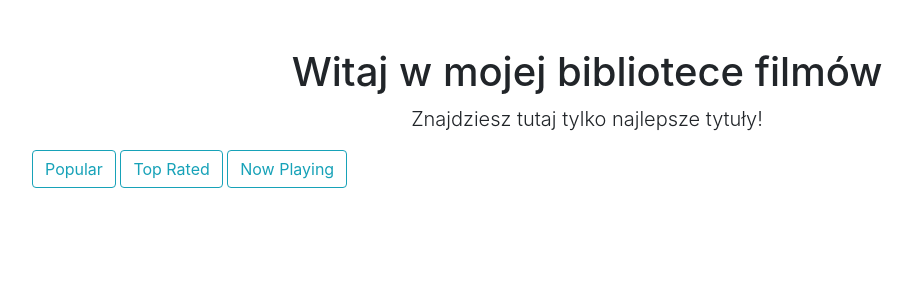
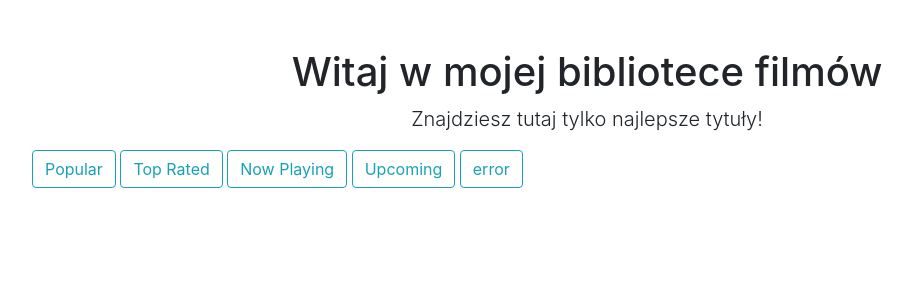
Before and after one commit to DominikGab/Movies_Catalogue, a Flask app: page /?list_type=popular in a window 1280 px wide. Shown: the part 56-356 px from the top of the page, without its empty margins (53-965 px from the left). Run offline with Flask 3, Linux system fonts and the light colour scheme; data that the repository does not hold is empty; some libraries are stand-ins or nearby versions.

Commit message:
Add list validation

```diff
--- a/Templates/homepage.html
+++ b/Templates/homepage.html
@@ -12,6 +12,8 @@
         <a href="{{ url_for('homepage', list_type="popular") }}" class="btn btn-outline-info">Popular</a>
         <a href="{{ url_for('homepage', list_type="top_rated") }}" class="btn btn-outline-info">Top Rated</a>
         <a href="{{ url_for('homepage', list_type="now_playing") }}" class="btn btn-outline-info">Now Playing</a>
+        <a href="{{ url_for('homepage', list_type="upcoming") }}" class="btn btn-outline-info">Upcoming</a>
+        <a href="{{ url_for('homepage', list_type="error") }}" class="btn btn-outline-info">error</a>
     </div>
 
    {% for movie in movies %}
--- a/tmdb_client.py
+++ b/tmdb_client.py
@@ -2,11 +2,14 @@ from flask import Flask
 import requests
 API_TOKEN =  "eyJhbGciOiJIUzI1NiJ9.eyJhdWQiOiI1MWJhMWI0MzFhNjY2ZjQ5Mzg4OGNhYzRkYTc4MDQ2MyIsInN1YiI6IjY0MWFmOWQxOTVjMGFmMDBmNzA3YzE0MSIsInNjb3BlcyI6WyJhcGlfcmVhZCJdLCJ2ZXJzaW9uIjoxfQ.DXd5aHVZNydzEVc-wrA_XlWgl2FMZ1ZvdyMqYeXEeQY"
 
-def get_movies(how_many,list_type):
+def get_movies(how_many, list_type):
     data = get_movies_list(list_type)
     return data["results"][:how_many]
 
 def get_movies_list(list_type):
+    valid_list_types = ['now_playing', 'popular', 'top_rated', 'upcoming']
+    if list_type not in valid_list_types:
+        list_type = 'popular'
     endpoint = f"https://api.themoviedb.org/3/movie/{list_type}"
     headers = {
         "Authorization": f"Bearer {API_TOKEN}"
```
